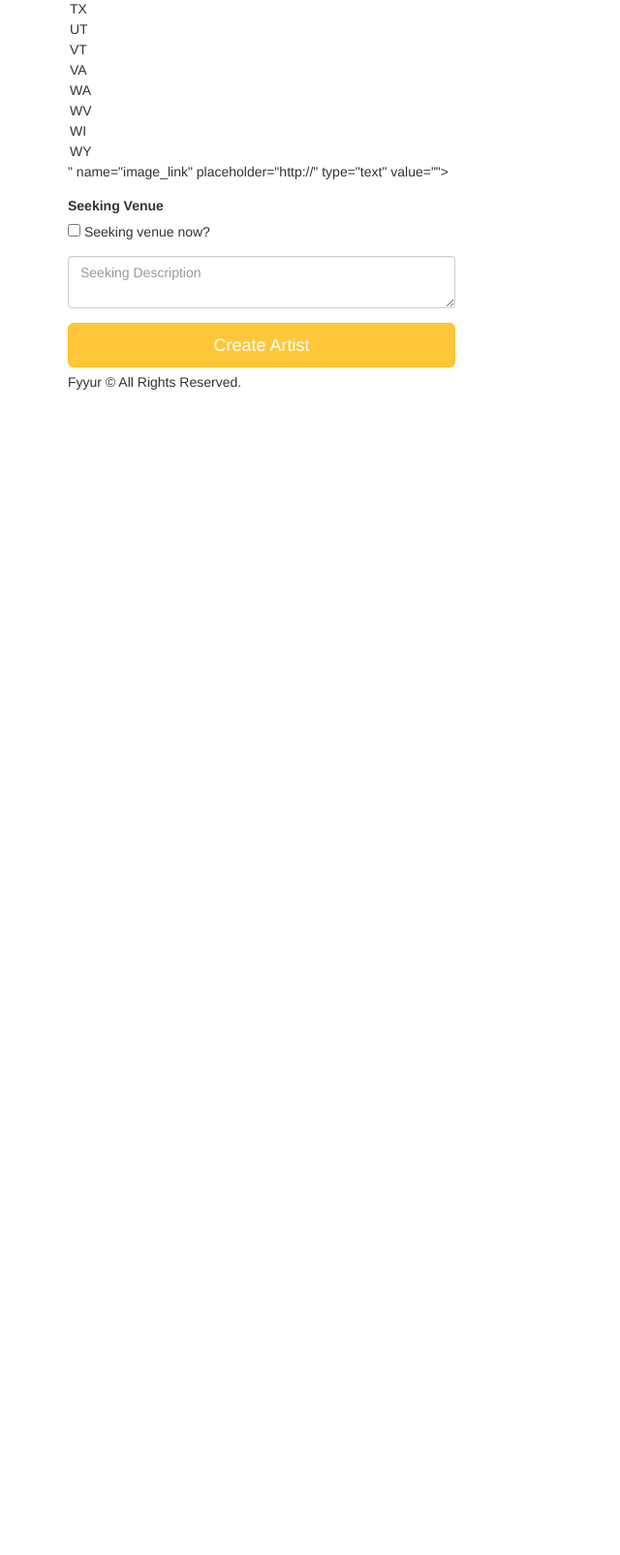
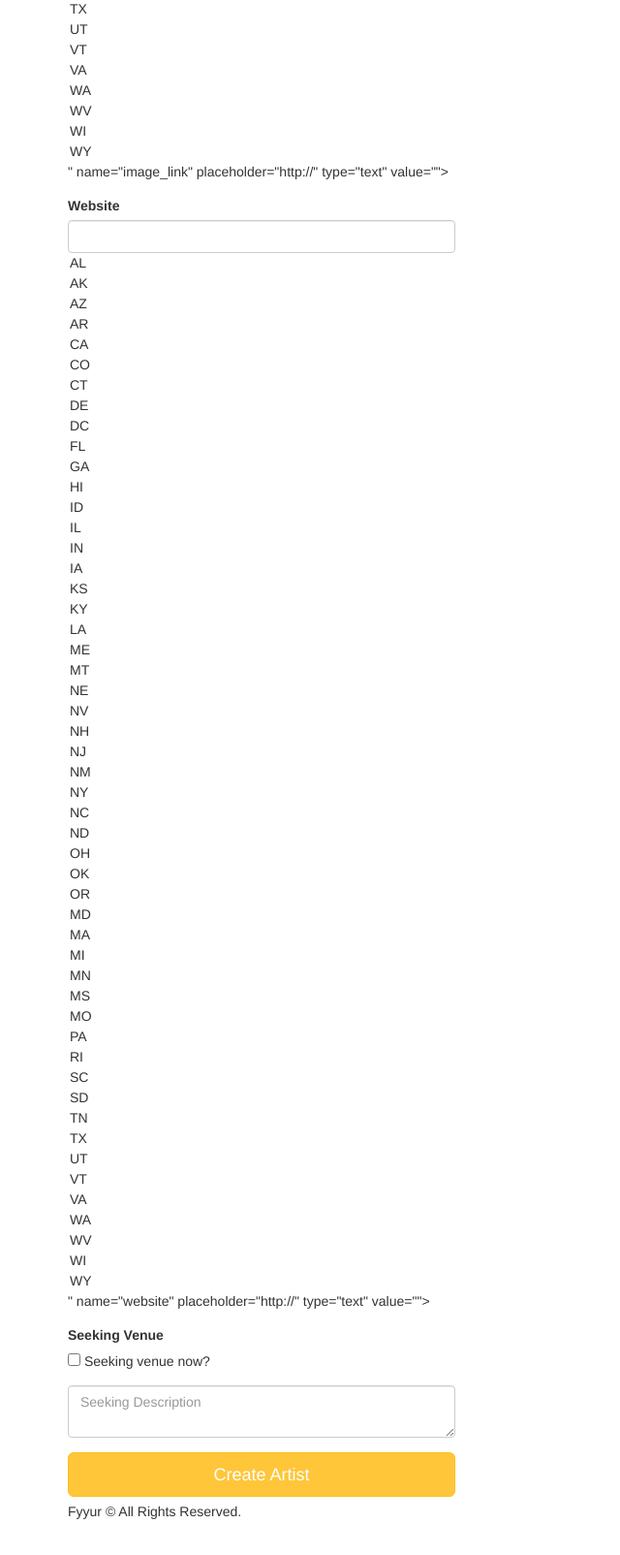
Before and after one commit to yufrances90/Fyyur, a Flask app: page /artists/create in a window 1280 px wide. Shown: the part 3019-4623 px from the top of the page at 97% size, without its empty margins (0-640 px from the left). Before the commit the page ends 3421 px from the top, so only its background shows below. Run offline with Flask 2, Linux system fonts and the light colour scheme; some libraries are stand-ins or nearby versions.

Commit message:
feat: Finished implementing endpoint for new artist creation

```diff
--- a/app/app.py
+++ b/app/app.py
@@ -465,7 +465,8 @@
       facebook_link = request.form['facebook_link'],
       image_link = request.form['image_link'],
       seeking_venue = request.form.get('seeking_venue', False, type=bool),
-      seeking_description = request.form['seeking_description']
+      seeking_description = request.form['seeking_description'],
+      website = request.form['website']
     )
 
     db.session.add(artist)
--- a/app/forms.py
+++ b/app/forms.py
@@ -241,5 +241,8 @@
     seeking_description = TextAreaField(
         'seeking_description'
     )
+    website = StringField(
+        'website', validators=[URL()]
+    )
 
 # TODO IMPLEMENT NEW ARTIST FORM AND NEW SHOW FORM
--- a/app/templates/forms/new_artist.html
+++ b/app/templates/forms/new_artist.html
@@ -37,6 +37,10 @@
           {{ form.image_link(class_ = 'form-control', placeholder='http://', id=form.state, autofocus = true) }}
         </div>
         <div class="form-group">
+          <label for="website">Website</label>
+          {{ form.website(class_ = 'form-control', placeholder='http://', id=form.state, autofocus = true) }}
+        </div>
+        <div class="form-group">
           <label>Seeking Venue</label>
           <div class="form-group">
             {{ form.seeking_venue }}  {{ form.seeking_venue.description }}
```
